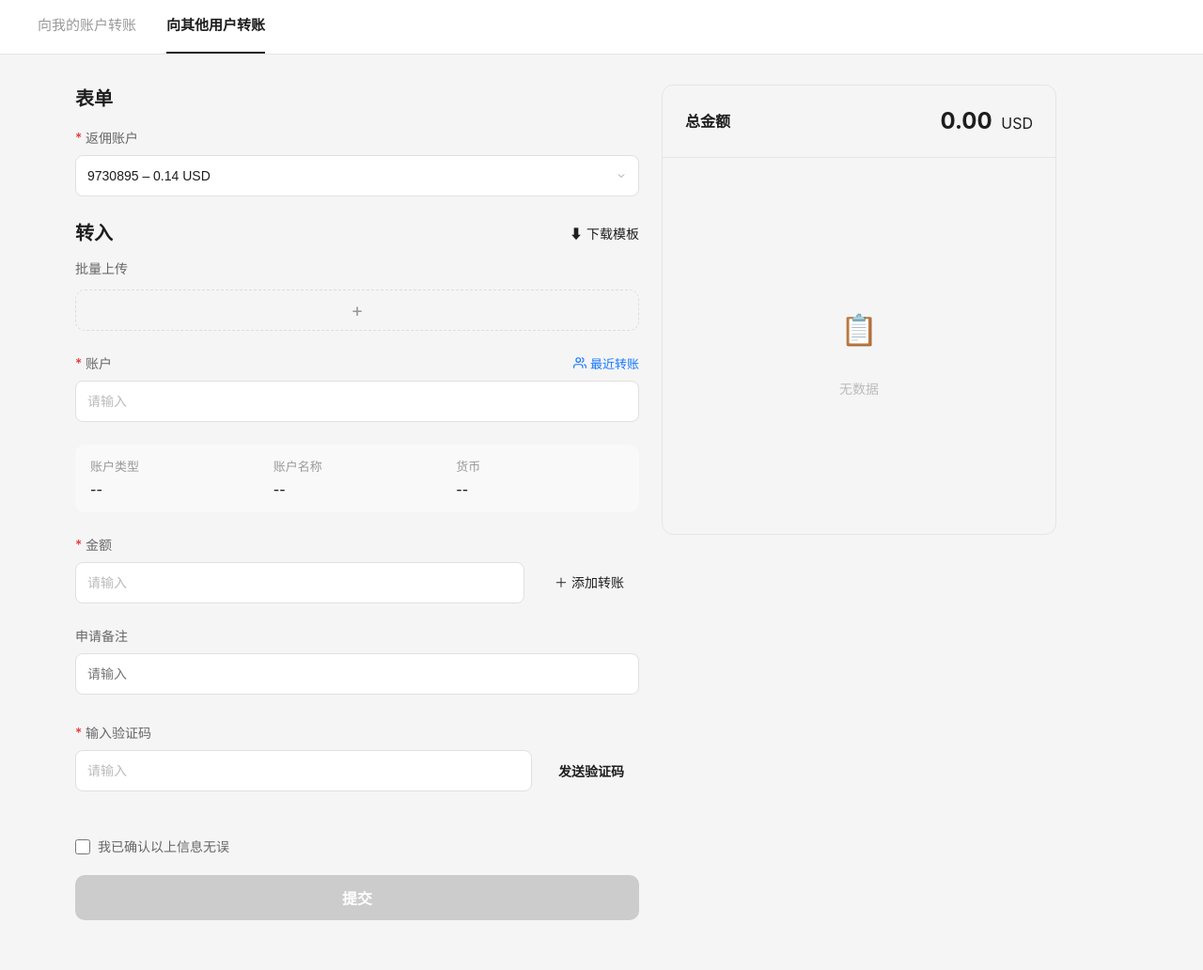
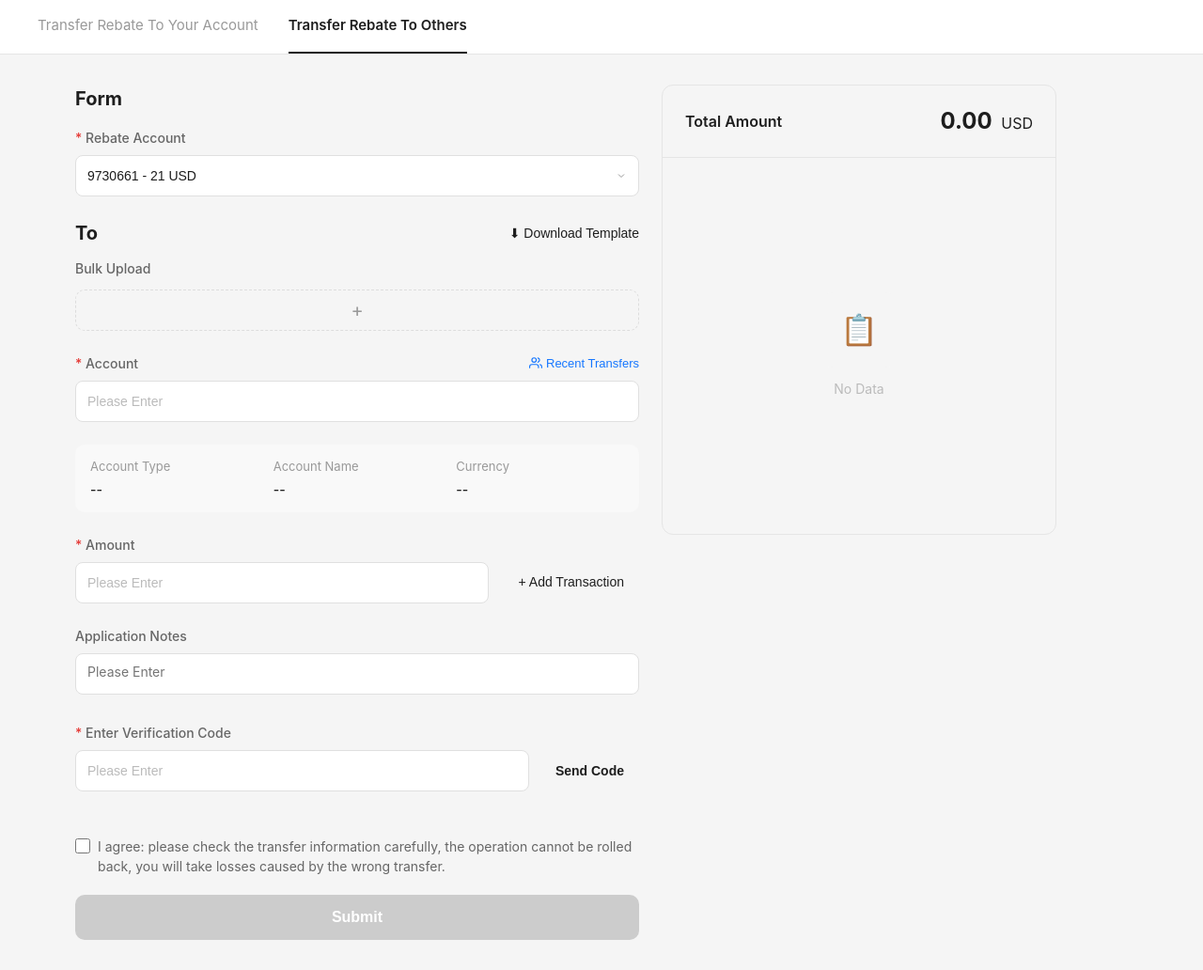
Before and after one commit to Delia88888/ib-transfer-prototype, a plain HTML site: page index.html in a window 1280 px wide. Shown: the whole page at 94% size. Before the commit the page ends 1011 px from the top, so only its background shows below. Drawn offline with Linux system fonts and the light colour scheme.

Commit message:
Switch to English version

```diff
--- a/index.html
+++ b/index.html
@@ -1,9 +1,9 @@
 <!DOCTYPE html>
-<html lang="zh-CN">
+<html lang="en">
 <head>
   <meta charset="UTF-8" />
   <meta name="viewport" content="width=device-width, initial-scale=1.0" />
-  <title>IB Transfer - 向其他用户转账（最近转账）</title>
+  <title>Transfer Rebate - Transfer Rebate To Others (Recent Transfers)</title>
   <style>
     * { margin: 0; padding: 0; box-sizing: border-box; }
 
@@ -295,9 +295,7 @@
     }
     .transfer-item__delete:hover { color: #e53935; }
 
-    /* ══════════════════════════════════
-       ★ 最近转账入口（账户标签旁小链接）
-       ══════════════════════════════════ */
+    /* ── Recent Transfers link ── */
     .frequent-link {
       display: inline-flex;
       align-items: center;
@@ -394,7 +392,6 @@
     }
     .modal__item:hover { background: #f9f9f9; }
     .modal__item.selected { background: rgba(22,119,255,.04); }
-
     .modal__item.already {
       opacity: .45;
       cursor: default;
@@ -424,19 +421,18 @@
     }
     .modal__item-name { font-size: 13px; color: #999; }
 
-
     /* ── Submit area ── */
     .submit-area { margin-top: 24px; max-width: 600px; }
     .checkbox-row {
       display: flex;
-      align-items: center;
+      align-items: flex-start;
       gap: 8px;
       margin-bottom: 20px;
       font-size: 14px;
       color: #666;
       cursor: pointer;
     }
-    .checkbox-row input { width: 16px; height: 16px; accent-color: #1e1e1e; }
+    .checkbox-row input { width: 16px; height: 16px; accent-color: #1e1e1e; margin-top: 2px; flex-shrink: 0; }
     .submit-btn {
       width: 100%;
       height: 48px;
@@ -466,8 +462,8 @@
 
   <!-- ── Tabs ── -->
   <div class="tabs">
-    <div class="tabs__item">向我的账户转账</div>
-    <div class="tabs__item active">向其他用户转账</div>
+    <div class="tabs__item">Transfer Rebate To Your Account</div>
+    <div class="tabs__item active">Transfer Rebate To Others</div>
   </div>
 
   <div class="page">
@@ -477,29 +473,29 @@
       <section class="layout__left">
 
         <!-- FROM -->
-        <h3 class="section-title">表单</h3>
+        <h3 class="section-title">Form</h3>
         <div class="form-item">
           <label class="form-item__label">
-            <span class="form-item__label-text required">返佣账户</span>
+            <span class="form-item__label-text required">Rebate Account</span>
           </label>
           <select class="select" id="rebateAccount">
-            <option value="9730895">9730895 – 0.14 USD</option>
-            <option value="8821034">8821034 – 520.00 USD</option>
+            <option value="9730661">9730661 - 21 USD</option>
+            <option value="8821034">8821034 - 520.00 USD</option>
           </select>
         </div>
 
         <!-- TO -->
         <div class="upload-header">
-          <h3 class="section-title" style="margin-bottom:0">转入</h3>
-          <button class="download-btn">⬇ 下载模板</button>
+          <h3 class="section-title" style="margin-bottom:0">To</h3>
+          <button class="download-btn">⬇ Download Template</button>
         </div>
-        <p class="upload-label">批量上传</p>
+        <p class="upload-label">Bulk Upload</p>
         <div class="upload-area">+</div>
 
-        <!-- Account input — 最近转账入口在 label 右侧 -->
+        <!-- Account input -->
         <div class="form-item">
           <label class="form-item__label">
-            <span class="form-item__label-text required">账户</span>
+            <span class="form-item__label-text required">Account</span>
             <button class="frequent-link" onclick="openModal()">
               <svg class="frequent-link__icon" viewBox="0 0 24 24" fill="none" stroke="currentColor" stroke-width="2" stroke-linecap="round" stroke-linejoin="round">
                 <path d="M17 21v-2a4 4 0 0 0-4-4H5a4 4 0 0 0-4 4v2"/>
@@ -507,22 +503,22 @@
                 <path d="M23 21v-2a4 4 0 0 0-3-3.87"/>
                 <path d="M16 3.13a4 4 0 0 1 0 7.75"/>
               </svg>
-              最近转账
+              Recent Transfers
             </button>
           </label>
-          <input class="input" id="accountInput" type="text" placeholder="请输入" maxlength="12" />
+          <input class="input" id="accountInput" type="text" placeholder="Please Enter" maxlength="12" />
         </div>
         <div class="account-info">
           <div>
-            <div class="account-info__label">账户类型</div>
+            <div class="account-info__label">Account Type</div>
             <div class="account-info__value" id="infoType">--</div>
           </div>
           <div>
-            <div class="account-info__label">账户名称</div>
+            <div class="account-info__label">Account Name</div>
             <div class="account-info__value" id="infoName">--</div>
           </div>
           <div>
-            <div class="account-info__label">货币</div>
+            <div class="account-info__label">Currency</div>
             <div class="account-info__value" id="infoCurrency">--</div>
           </div>
         </div>
@@ -531,29 +527,29 @@
         <div class="amount-row">
           <div class="form-item">
             <label class="form-item__label">
-              <span class="form-item__label-text required">金额</span>
+              <span class="form-item__label-text required">Amount</span>
             </label>
-            <input class="input" id="amountInput" type="text" placeholder="请输入" />
+            <input class="input" id="amountInput" type="text" placeholder="Please Enter" />
           </div>
-          <button class="add-btn" id="addBtn" onclick="addTransfer()">＋ 添加转账</button>
+          <button class="add-btn" id="addBtn" onclick="addTransfer()">+ Add Transaction</button>
         </div>
 
         <!-- Notes -->
         <div class="form-item">
           <label class="form-item__label">
-            <span class="form-item__label-text">申请备注</span>
+            <span class="form-item__label-text">Application Notes</span>
           </label>
-          <textarea class="textarea" rows="1" placeholder="请输入"></textarea>
+          <textarea class="textarea" rows="1" placeholder="Please Enter"></textarea>
         </div>
 
         <!-- Verification code -->
         <div class="form-item">
           <label class="form-item__label">
-            <span class="form-item__label-text required">输入验证码</span>
+            <span class="form-item__label-text required">Enter Verification Code</span>
           </label>
           <div class="verify-row">
-            <input class="input" type="text" placeholder="请输入" />
-            <button class="verify-btn">发送验证码</button>
+            <input class="input" type="text" placeholder="Please Enter" />
+            <button class="verify-btn">Send Code</button>
           </div>
         </div>
       </section>
@@ -562,7 +558,7 @@
       <section class="layout__right">
         <div class="summary-panel">
           <div class="summary-panel__header">
-            <span class="summary-panel__label">总金额</span>
+            <span class="summary-panel__label">Total Amount</span>
             <span class="summary-panel__amount">
               <span id="totalAmount">0.00</span>
               <span class="summary-panel__currency">USD</span>
@@ -570,7 +566,7 @@
           </div>
           <div class="summary-panel__body" id="transferList">
             <div class="summary-panel__empty-icon">📋</div>
-            <div class="summary-panel__empty-text">无数据</div>
+            <div class="summary-panel__empty-text">No Data</div>
           </div>
         </div>
       </section>
@@ -580,21 +576,21 @@
     <div class="submit-area">
       <label class="checkbox-row">
         <input type="checkbox" id="checkConfirm" />
-        我已确认以上信息无误
+        I agree: please check the transfer information carefully, the operation cannot be rolled back, you will take losses caused by the wrong transfer.
       </label>
-      <button class="submit-btn" id="submitBtn" disabled>提交</button>
+      <button class="submit-btn" id="submitBtn" disabled>Submit</button>
     </div>
   </div>
 
-  <!-- ══════ 最近转账弹窗 ══════ -->
+  <!-- ══════ Recent Transfers Modal ══════ -->
   <div class="modal-overlay" id="modalOverlay">
     <div class="modal">
       <div class="modal__header">
-        <span class="modal__title">最近转账</span>
+        <span class="modal__title">Recent Transfers</span>
         <button class="modal__close" onclick="closeModal()">✕</button>
       </div>
       <div class="modal__search">
-        <input class="input" id="modalSearch" type="text" placeholder="搜索账户号或名称" oninput="filterModalList()" />
+        <input class="input" id="modalSearch" type="text" placeholder="Search by account number or name" oninput="filterModalList()" />
       </div>
       <div class="modal__list" id="modalList"></div>
     </div>
@@ -602,7 +598,7 @@
 
 <script>
 const ALL_FREQUENT_ACCOUNTS = [
-  { account: '7217693', accountName: 'John Smith', accountType: 1, accountCurrency: 'USD' },
+  { account: '19609067', accountName: 'Lucy Wang', accountType: 1, accountCurrency: 'USD' },
   { account: '8345612', accountName: 'Mike Chen', accountType: 1, accountCurrency: 'USD' },
   { account: '9012345', accountName: 'Sarah Wang', accountType: 3, accountCurrency: 'USC' },
   { account: '6128734', accountName: 'David Li', accountType: 1, accountCurrency: 'USD' },
@@ -634,7 +630,7 @@ const ALL_FREQUENT_ACCOUNTS = [
   { account: '6770615', accountName: 'Fiona Wei', accountType: 1, accountCurrency: 'USD' },
 ]
 
-const accountTypeMap = { 1: '交易账户', 3: '返佣账户' }
+const accountTypeMap = { 1: 'Trading Account', 3: 'Rebate Account' }
 let transfers = []
 
 function selectAccount(accountId) {
@@ -647,7 +643,6 @@ function selectAccount(accountId) {
   closeModal()
 }
 
-// ── Add transfer to list ──
 function addTransfer() {
   const account = document.getElementById('accountInput').value.trim()
   const amount = document.getElementById('amountInput').value.trim()
@@ -658,7 +653,7 @@ function addTransfer() {
   if (!account || !amount || amount === '0' || name === '--') return
 
   if (transfers.some(t => t.account === account)) {
-    alert('该账户已添加')
+    alert('This account has already been added')
     return
   }
 
@@ -680,12 +675,12 @@ function removeTransfer(idx) {
 function renderTransferList() {
   const list = document.getElementById('transferList')
   const total = transfers.reduce((sum, t) => sum + parseFloat(t.amount), 0)
-  document.getElementById('totalAmount').textContent = total.toFixed(2)
+  document.getElementById('totalAmount').textContent = total.toLocaleString('en', { minimumFractionDigits: 2, maximumFractionDigits: 2 })
 
   if (transfers.length === 0) {
     list.innerHTML = `
       <div class="summary-panel__empty-icon">📋</div>
-      <div class="summary-panel__empty-text">无数据</div>`
+      <div class="summary-panel__empty-text">No Data</div>`
     list.style.justifyContent = 'center'
     return
   }
@@ -727,7 +722,7 @@ function renderModalList(list) {
   const container = document.getElementById('modalList')
   const isSearching = document.getElementById('modalSearch').value.trim() !== ''
   if (list.length === 0) {
-    const emptyMsg = isSearching ? '无匹配结果' : '暂无最近转账记录'
+    const emptyMsg = isSearching ? 'No matching results' : 'No recent transfer records'
     container.innerHTML = `<div style="text-align:center;padding:60px 0;color:#bbb;">
       <div style="font-size:40px;margin-bottom:12px;opacity:.5;">📋</div>
       <div style="font-size:14px;">${emptyMsg}</div>
@@ -745,18 +740,16 @@ function renderModalList(list) {
             <span class="modal__item-type">${accountTypeMap[acc.accountType]}</span>
             <span class="modal__item-currency">${acc.accountCurrency}</span>
           </div>
-          <span class="modal__item-name">${acc.accountName}${alreadyAdded ? ' (已添加)' : ''}</span>
+          <span class="modal__item-name">${acc.accountName}${alreadyAdded ? ' (Added)' : ''}</span>
         </div>
       </div>`
   }).join('')
 }
 
-// ── Checkbox → Submit ──
 document.getElementById('checkConfirm').addEventListener('change', function() {
   document.getElementById('submitBtn').disabled = !this.checked || transfers.length === 0
 })
 
-// close modal on overlay click
 document.getElementById('modalOverlay').addEventListener('click', function(e) {
   if (e.target === this) closeModal()
 })
```
